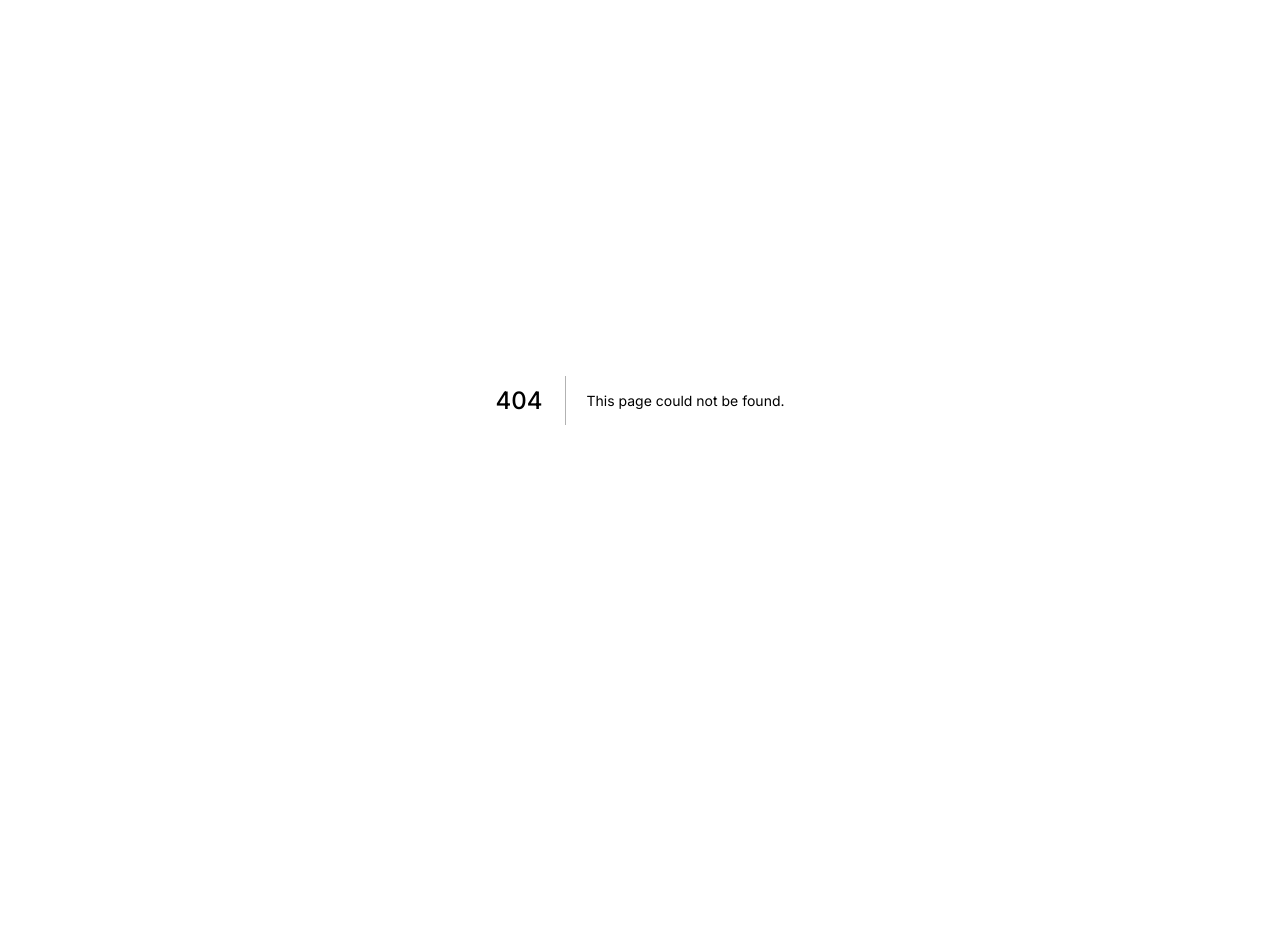
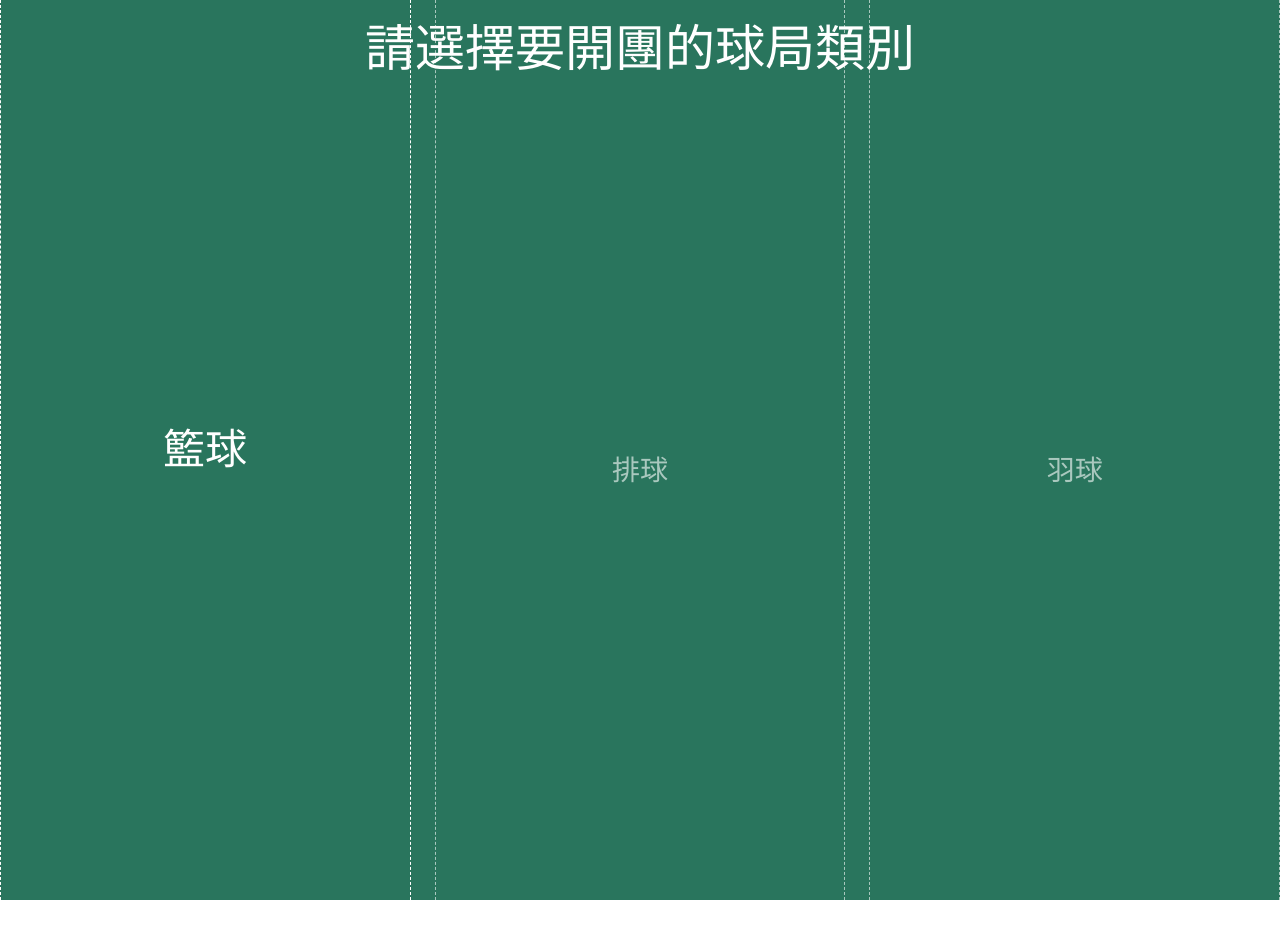
Before and after one commit to zx0938013408/TeamB_next, a Next.js app: page /activity-create in a window 1280 px wide. Before the commit this address had no page. Shown: the top 938 px of the page. Before the commit the page ends 800 px from the top, so only its background shows below. Built offline with nearby package versions, Linux system fonts and the light colour scheme.

Commit message:
114.03.18 更新 「創立活動」 資訊

```diff
--- /dev/null
+++ b/app/activity-create/create.module.css
@@ -0,0 +1,231 @@
+.background{
+    background-color: #29755D;
+    margin: 0;
+    padding: 0;
+}
+
+/* 標題 */
+.title{
+    position: absolute;
+    top: 2%;
+    left: 50%;
+    transform: translateX(-50%);
+    font-size: 50px;
+    color: #fff;
+}
+
+/* 開圖頁面, 讓球類圖片排版使用 */
+.sportIndex{
+    position: relative;
+}
+
+/* 扣除球類圖片的介面 */
+.sport{
+    z-index: 5;
+}
+
+.col{padding: 0;}
+.toLink{text-decoration: none;}
+
+
+.sportType{
+    position: relative;
+    padding: 0;
+    margin: 0;
+    height: 900px;
+    display: flex;
+    flex-direction: column;
+    justify-content: center;
+    align-items: center;
+    border-right: 1px dashed #fff;
+    border-left: 1px dashed #fff;
+    opacity: 60%;
+
+    &:hover{
+    opacity: 100%;
+    }
+}
+
+.sportIcon{
+    font-size: 90px;
+    color: #fff;
+
+}
+
+
+.sportType:hover .sportIcon,
+.sportType:hover .sportTitle {
+    transform: scale(1.5); /* 放大 1.5 倍 */
+    transition: transform 0.3s ease-in-out;
+    margin: 50px;
+}
+
+
+.sportTitle{
+    margin-top: 50px;
+    color: #fff;
+    /* text-decoration: none; */
+
+    /* &:hover{
+        font-size: 64px;
+        } */
+    }
+
+.selectActive{
+    opacity: 100%;
+}
+
+
+
+
+.basketballPhoto{
+    width: 700px;
+    height: 700px;
+    background-image: url("/photo/activity-basketballCourt.jpg");
+    background-size: cover;
+    background-position: center;
+    background-repeat: no-repeat;
+    border-radius: 50%;
+    position: absolute;
+    right: 20%;
+    top: 7%;
+    /* opacity: 60%; */
+    opacity: 0;
+    transition: opacity 0.5s ease-in-out;
+    z-index: -1;
+    /* display: none; */
+
+
+}
+
+.basketballPhotoHover{
+    width: 700px;
+    height: 700px;
+    background-image: url("/photo/activity-basketballCourt.jpg");
+    background-size: cover;
+    background-position: center;
+    background-repeat: no-repeat;
+    border-radius: 50%;
+    position: absolute;
+    right: 20%;
+    top: 7%;
+    opacity: 60%;
+    transition: opacity 0.5s ease-in-out;
+    z-index: -1;
+    /* display: block; */
+
+    /* opacity: 1; */
+    /* display: none; */
+}
+
+.volleyballPhoto{
+    width: 700px;
+    height: 700px;
+    background-image: url("/photo/activity-volleyballCourt.jpg");
+    background-size: cover;
+    background-position: center;
+    background-repeat: no-repeat;
+    border-radius: 50%;
+    position: absolute;
+    left: 20%;
+    top: 30%;
+    opacity: 0;
+    transition: opacity 0.5s ease-in-out;
+    z-index: -1;
+    /* display: none; */
+
+
+}
+
+.volleyballPhotoHover{
+    width: 700px;
+    height: 700px;
+    background-image: url("/photo/activity-volleyballCourt.jpg");
+    background-size: cover;
+    background-position: center;
+    background-repeat: no-repeat;
+    border-radius: 50%;
+    position: absolute;
+    left: 20%;
+    top: 30%;
+    opacity: 60%;
+    transition: opacity 0.5s ease-in-out;
+    z-index: -1;
+    /* display: block; */
+}
+
+
+.shuttlecockPhoto{
+    width: 700px;
+    height: 700px;
+    background-image: url("/photo/activity-shuttlecockCourt.jpg");
+    background-size: cover;
+    background-position: center;
+    background-repeat: no-repeat;
+    border-radius: 50%;
+    position: absolute;
+    left: -2%;
+    top: 3%;
+    opacity: 0;
+    transition: opacity 0.5s ease-in-out;
+    z-index: -1;
+    /* display: none; */
+
+
+}
+
+.shuttlecockPhotoHover{
+    width: 700px;
+    height: 700px;
+    background-image: url("/photo/activity-shuttlecockCourt.jpg");
+    background-size: cover;
+    background-position: center;
+    background-repeat: no-repeat;
+    border-radius: 50%;
+    position: absolute;
+    left: -2%;
+    top: 3%;
+    opacity: 80%;
+    transition: opacity 0.5s ease-in-out;
+    z-index: -1;
+    /* display: block; */
+
+}
+
+
+/* Modal */
+
+.modal-content{
+    width: 700px;
+    left: 50%;
+    transform: translateX(-50%);
+}
+
+.modalWidth{
+    width: 100%;
+    margin: auto;
+}
+
+.inputTitle{
+    text-align: center;
+}
+
+.createInput{
+    border: 3px solid #a0c4b0;
+    padding: 5px 10px;
+    border-radius: 10px;
+    width: 100%;
+    /* text-align: center; */
+    margin-bottom: 17px;
+    background-color: #fff;
+}
+
+.uploadImg{
+    margin: 0 10px;
+    border: 3px dashed #a0c4b0;
+    width: 25%;
+    /* padding-top: 16%; */
+    border-radius: 10px;
+    text-align: center;
+    line-height: 150px;
+}
--- /dev/null
+++ b/app/activity-create/page.js
@@ -0,0 +1,73 @@
+"use client";
+
+import "bootstrap/dist/css/bootstrap.min.css"; // 引入 Bootstrap 樣式
+import "bootstrap/dist/js/bootstrap.bundle.min"; // (選擇性) 引入 Bootstrap JS
+import Link from "next/link";
+import { useState, useEffect } from "react";
+import Styles from "./create.module.css";
+
+export default function ActivityCreatePage() {
+  return (
+    <>
+      <div className={Styles.background}>
+        {/* 選擇三項運動 */}
+        <div className={Styles.sportIndex}>
+          {/* 籃球圖片 */}
+          <div className={Styles.basketballPhoto} />
+          {/* 排球圖片 */}
+          <div className={Styles.volleyballPhoto} />
+          {/* 羽球圖片 */}
+          <div className={Styles.shuttlecockPhoto} />
+          {/* 標題 */}
+          <h1 className={Styles.title}>請選擇要開團的球局類別</h1>
+          <div className={`${Styles.sport} row`}>
+            {/* 籃球 選單 */}
+            <Link
+              href="#"
+              className={`col ${Styles.toLink}`}
+              data-bs-toggle="modal"
+              data-bs-target="#staticBackdrop"
+            >
+              {/* 籃球 icon + 文字 */}
+              <div className={`${Styles.sportType} ${Styles.basketball}`}>
+                {/* <img
+                  className="sportIcon"
+                  src="/public/photo/activity-basketballCourt.jpg"
+                  alt=""
+                /> */}
+                <h3 className={Styles.sportTitle}>籃球</h3>
+              </div>
+            </Link>
+            {/* end 籃球選單 */}
+            {/* 排球 選單 */}
+            <Link href="#" className={`col ${Styles.toLink}`}>
+              {/* 排球 icon + 文字 */}
+              <div className={`${Styles.sportType} ${Styles.volleyball}`}>
+                {/* <img
+                  className="sportIcon"
+                  src="../public/icon/icon-volleyball.png"
+                  alt=""
+                /> */}
+                <h3 className={Styles.sportTitle}>排球</h3>
+              </div>
+            </Link>
+            {/* end 排球選單 */}
+            {/* 羽球 選單 */}
+            <Link href="#" className={`col ${Styles.toLink}`}>
+              {/* 羽球 icon + 文字 */}
+              <div className={`${Styles.sportType} ${Styles.shuttlecock}`}>
+                {/* <img
+                  className="sportIcon"
+                  src="../public/icon/icon-badminton.png"
+                  alt=""
+                /> */}
+                <h3 className={Styles.sportTitle}>羽球</h3>
+              </div>
+            </Link>
+            {/* end 羽球選單 */}
+          </div>
+        </div>
+      </div>
+    </>
+  );
+}
```
